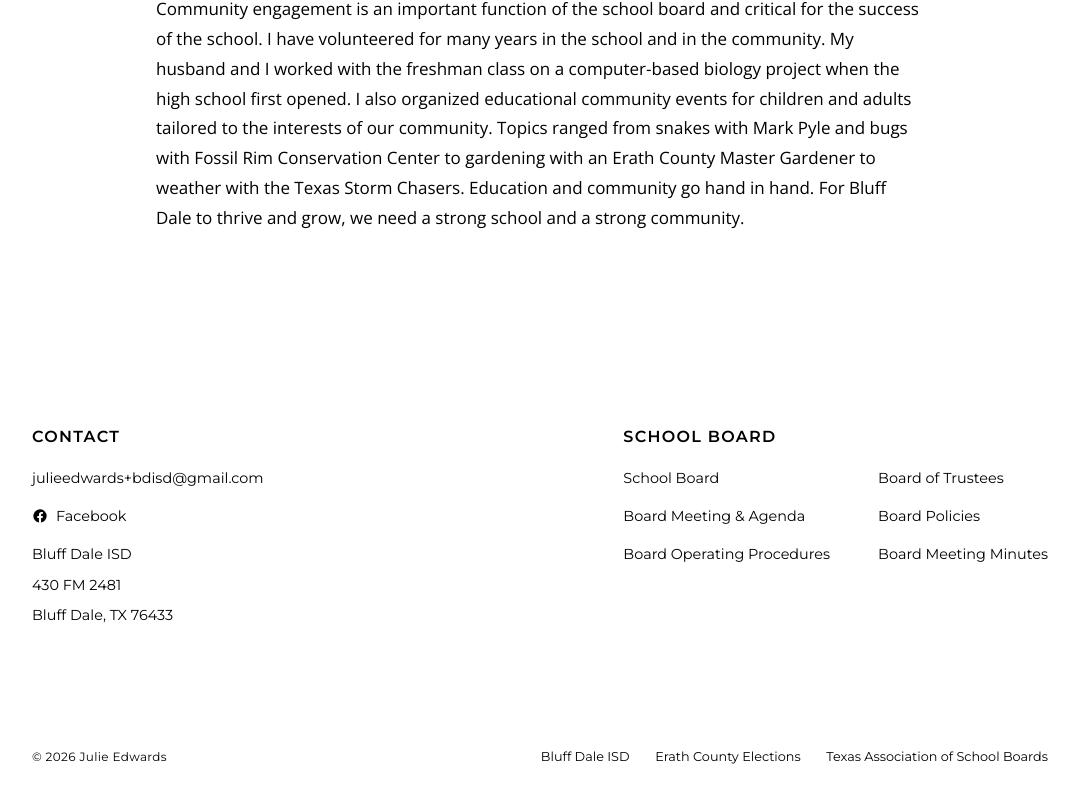
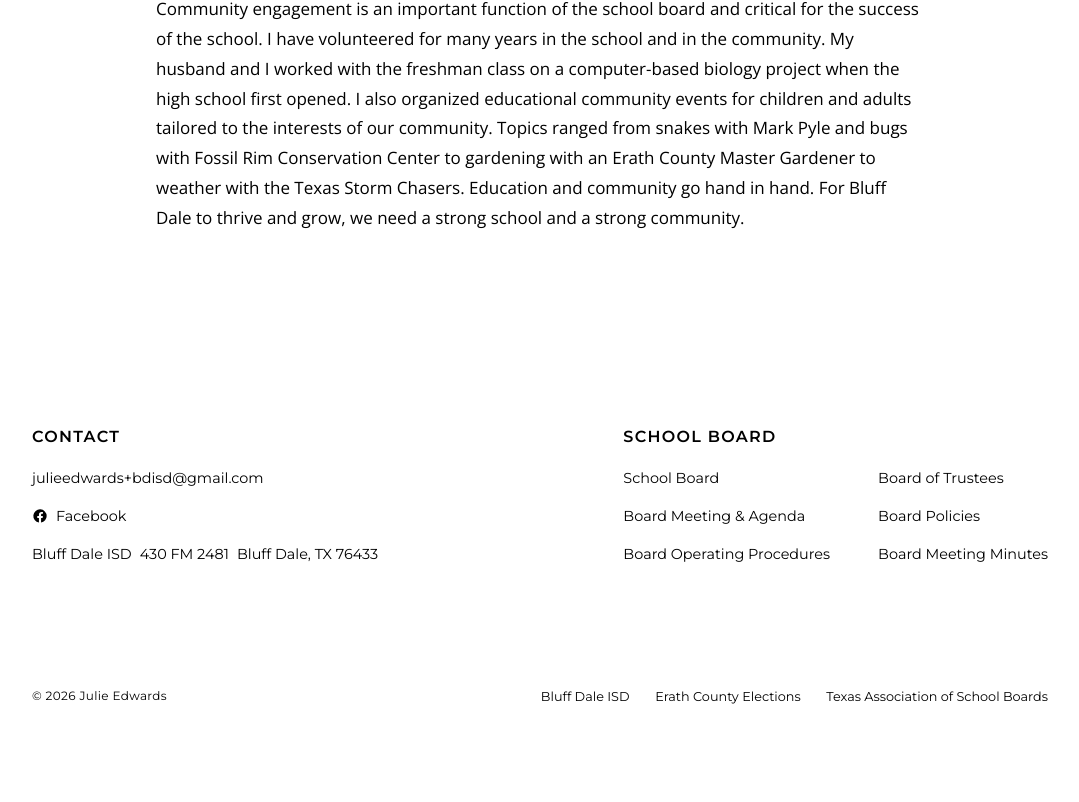
Before and after one commit to DrDustinEdwards/julieedwards-info, a Next.js app: page / in a window 1280 px wide. Shown: the part 3105-3907 px from the top of the page, without its empty margins (100-1179 px from the left). After the commit the page ends 3852 px from the top, so only its background shows below. Built offline with nearby package versions, Linux system fonts and the light colour scheme.

Commit message:
Contact: don't shrink contact column; nowrap address on desktop

```diff
--- a/app/globals.css
+++ b/app/globals.css
@@ -115,13 +115,12 @@ section { padding: 5rem 0; }
 
 /* CONTACT */
 .contact { background: var(--bg-sunken); }
-.contact-grid { display: grid; grid-template-columns: minmax(0, 1fr) 1px max-content max-content; column-gap: 3rem; row-gap: 1rem; align-items: start; }
+.contact-grid { display: grid; grid-template-columns: minmax(max-content, 1fr) 1px max-content max-content; column-gap: 3rem; row-gap: 1rem; align-items: start; }
 .contact-grid h3 { font-family: var(--font-display); font-weight: 600; font-size: 1rem; color: var(--brand-text); text-transform: uppercase; letter-spacing: .08em; margin: 0; }
 .contact-divider { grid-column: 2; grid-row: 1 / -1; width: 100%; background: var(--border-subtle); pointer-events: none; }
 .contact-link { font-family: var(--font-ui); font-size: .9rem; line-height: 1.55; color: var(--text-secondary); display: inline-flex; align-items: center; gap: .5rem; transition: color .2s ease; }
 .contact-link:hover { color: var(--brand-text); }
-.contact-address { flex-direction: column; align-items: flex-start; }
-.contact-address span { display: block; }
+.contact-address { white-space: nowrap; }
 
 /* FOOTER */
 footer { padding: 2.5rem 0; border-top: 1px solid var(--border-subtle); }
@@ -149,6 +148,7 @@ footer { padding: 2.5rem 0; border-top: 1px solid var(--border-subtle); }
 @media (max-width: 768px) {
   .contact-grid { display: flex; flex-direction: column; gap: 1rem; }
   .contact-divider { display: none; }
+  .contact-address { flex-direction: column; align-items: flex-start; white-space: normal; }
 }
 @media (prefers-reduced-motion: reduce) {
   * { animation: none !important; transition: none !important; scroll-behavior: auto !important; }
```
